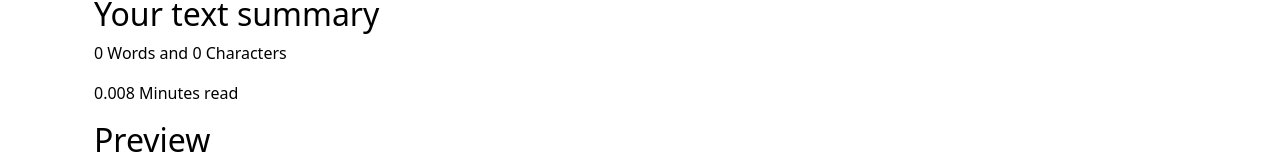
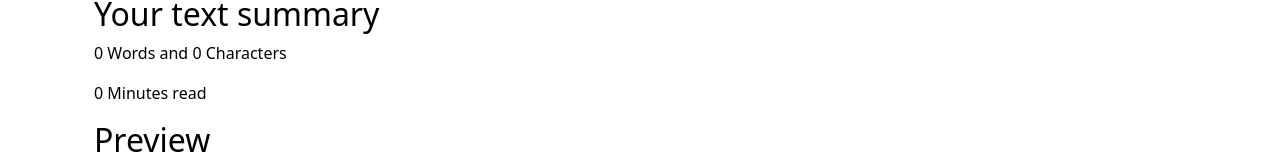
Before and after one commit to jenilsangani/TextUtils, a React (Create React App) app: page / in a window 1280 px wide. Shown: the part 455-622 px from the top of the page. Built offline with nearby package versions, Linux system fonts and the light colour scheme.

Commit message:
change text area color & time calculate'

```diff
--- a/src/components/TextForm.js
+++ b/src/components/TextForm.js
@@ -54,7 +54,7 @@
 
          {/* for on change */}
 
-          <textarea className="form-control mx-1 my-1" value={text} onChange={handleonChange} id="myBox" rows="8" style={{backgroundColor: props.mode === "dark" ? "gray" : "white",color:props.mode === "dark" ? "white" : "black"}}></textarea>
+          <textarea className="form-control mx-1 my-1" value={text} onChange={handleonChange} id="myBox" rows="8" style={{backgroundColor: props.mode === "dark" ? "#13466e" : "white",color:props.mode === "dark" ? "white" : "black"}}></textarea>
         </div>
 
         {/* Convert to Uppercase */}
@@ -98,7 +98,7 @@
         <p>
           {text.split(" " ).filter((element)=>{return element.length!==0}).length} Words and {text.length} Characters
         </p>
-        <p>{0.008 * text.split(" ").length} Minutes read</p>
+        <p>{0.008 * text.split(" ").filter((element)=>{return element.length!==0}).length} Minutes read</p>
 
         <h2>Preview</h2>
         <p style={previewStyle}>{text.length>0?text:"Enter somthing in textbox to preview it here "}</p>
```
